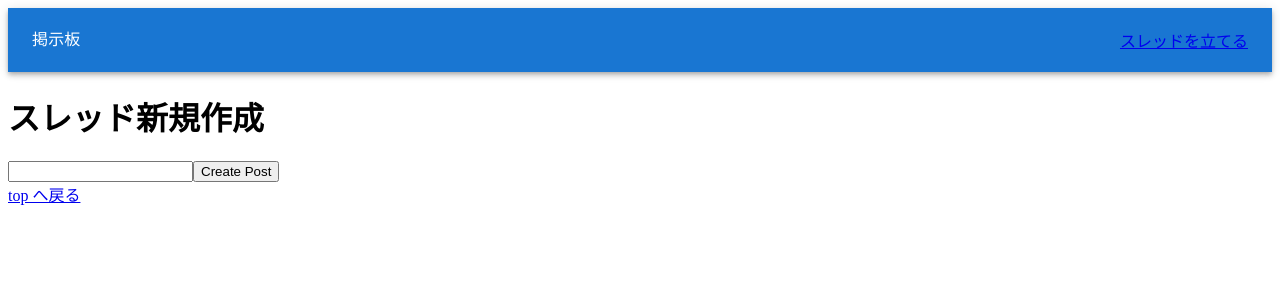
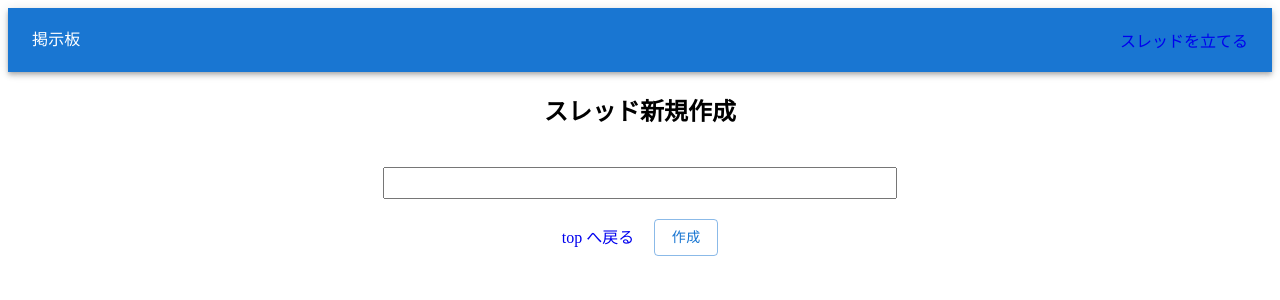
Before and after one commit to ittyi/bulletin-board, a React (Create React App) app: page /thread/new in a window 1280 px wide. Shown: the top 300 px of the page. Built offline with nearby package versions, Linux system fonts and the light colour scheme.

Commit message:
💄 なんちゃってで、スレッド新規作成、スレッド内メッセージ画面のレイアウトを作成

```diff
--- a/src/components/RootThreadList.jsx
+++ b/src/components/RootThreadList.jsx
@@ -14,17 +14,20 @@ export default function RootThreadList() {
 
   return (
     <>
-      <main>
-        <ul>
+      <div className="threadlist-main">
+        <div className="threadlist-all">
+          <h2>新着スレッド</h2>
+          <ul className="threadlist-ul">
             {listThread.map((thread) => (
-            <li key={String(thread.id)}>
+              <li key={String(thread.id)} className="threadlist-li">
                 <Link to={`/thread/${thread.id}`} state={thread.title}>
                   {thread.title}
                 </Link>
               </li>
             ))}
           </ul>
-      </main>
+        </div>
+      </div>
     </>
   );
 }
--- a/src/components/ThreadDetail.jsx
+++ b/src/components/ThreadDetail.jsx
@@ -1,5 +1,6 @@
 import React, { useState, useEffect } from "react";
 import { useParams, useLocation } from "react-router-dom";
+import { Button } from "@mui/material";
 import axios from "axios";
 
 export default function ThreadDetail() {
@@ -19,7 +20,6 @@ export default function ThreadDetail() {
       });
   }, [threadId]);
 
-
   const [post, setPost] = useState("");
   function createThreadMessage() {
     const url =
@@ -33,24 +33,28 @@ export default function ThreadDetail() {
       })
       .then((response) => {
         console.log(response.data);
-        window.location.reload()
+        window.location.reload();
       });
   }
 
   return (
     <>
-      <h2>{useloc.state}</h2>
-      <main>
-        <ul>
-          {listMessage.map((message) => (
-            <li key={String(message.id)}>{message.post}</li>
-          ))}
-        </ul>
-        <div>
-          <input onChange={(event) => setPost(event.target.value)}/>
-          <button onClick={createThreadMessage}>投稿</button>
+      <div className="threaddetail-layout">
+        <h2>{useloc.state}</h2>
+        <div className="threaddetail-main">
+          <ul className="threaddetail-ul">
+            {listMessage.map((message) => (
+              <li key={String(message.id)} className="threaddetail-li">
+                {message.post}
+              </li>
+            ))}
+          </ul>
+          <div className="create-message-form">
+            <input onChange={(event) => setPost(event.target.value)}/>
+            <Button onClick={createThreadMessage}  variant="outlined">投稿</Button>
+          </div>
         </div>
-      </main>
+      </div>
     </>
   );
 }
--- a/src/components/ThreadNew.jsx
+++ b/src/components/ThreadNew.jsx
@@ -1,6 +1,7 @@
 import { useState } from "react";
 import { Link, useNavigate } from "react-router-dom";
 import axios from "axios";
+import { Button } from "@mui/material";
 
 export default function ThreadNew() {
   const navigate = useNavigate();
@@ -19,12 +20,19 @@ export default function ThreadNew() {
 
   return (
     <>
-      <h1>スレッド新規作成</h1>
-      <div>
-        <input value={title} onChange={(event) => setTitle(event.target.value)} />
-        <button onClick={createThread}>Create Post</button>
+      <div className="threadnew-layout">
+        <h2>スレッド新規作成</h2>
+        <div className="threadnew-main">
+          <input
+            value={title}
+            onChange={(event) => setTitle(event.target.value)}
+          />
+          <div className="threadnew-btn">
+            <div><Link to={`/`}>top へ戻る</Link></div>
+            <Button onClick={createThread} variant="outlined">作成</Button>
+          </div>
+        </div>
       </div>
-      <Link to={`/`}>top へ戻る</Link>
     </>
   );
 }
--- a/src/index.css
+++ b/src/index.css
@@ -1,19 +1,137 @@
-/* body {
-  margin: 0;
-  font-family: -apple-system, BlinkMacSystemFont, 'Segoe UI', 'Roboto', 'Oxygen',
-    'Ubuntu', 'Cantarell', 'Fira Sans', 'Droid Sans', 'Helvetica Neue',
-    sans-serif;
-  -webkit-font-smoothing: antialiased;
-  -moz-osx-font-smoothing: grayscale;
+ul {
+  padding-left: 0;
 }
 
-code {
-  font-family: source-code-pro, Menlo, Monaco, Consolas, 'Courier New',
-    monospace;
+li {
+  list-style: none;
 }
- */
 
-.flb-jcsb{
+a {
+  text-decoration: none;
+}
+
+.flb-jcsb {
   display: flex;
   justify-content: space-between;
 }
+
+/* threadlist */
+.threadlist-main {
+  display: flex;
+  justify-content: center;
+}
+
+.threadlist-all {
+  width: 50%;
+  display: flex;
+  justify-content: center;
+  flex-direction: column;
+}
+
+.threadlist-ul .threadlist-li {
+  line-height: 1.5;
+  padding: 0.5em 0 0.5em 1.4em;
+  border-bottom: dashed 1px gray;
+  list-style-type: none !important;
+}
+
+.threadlist-ul .threadlist-li:before {
+  font-family: "Font Awesome 5 Free";
+  content: "\f138"; /*アイコン種類*/
+  position: absolute;
+  left: 0.5em; /*左端からのアイコンまで*/
+  color: #fff; /*アイコン色*/
+}
+
+.threadlist-ul .threadlist-li:last-of-type {
+  border-bottom: none;
+}
+
+.threadlist-ul {
+  display: flex;
+  justify-content: center;
+  flex-direction: column;
+  border: solid 2px gray;
+  padding: 0 0.5em;
+  position: relative;
+}
+
+/* threaddetail */
+.threaddetail-layout {
+  padding-left: 5%;
+  padding-right: 5%;
+}
+
+.threaddetail-main {
+  display: flex;
+  justify-content: space-between;
+}
+
+.threaddetail-ul .threaddetail-li {
+  width: 300px;
+  line-height: 1.5;
+  padding: 0.5em 0 0.5em 1.4em;
+  border-bottom: dashed 1px gray;
+  list-style-type: none !important;
+}
+
+.threaddetail-ul .threaddetail-li:before {
+  font-family: "Font Awesome 5 Free";
+  content: "\f138"; /*アイコン種類*/
+  position: absolute;
+  left: 0.5em; /*左端からのアイコンまで*/
+  color: #fff; /*アイコン色*/
+}
+
+.threaddetail-ul .threaddetail-li:last-of-type {
+  border-bottom: none;
+}
+
+.threaddetail-ul {
+  display: flex;
+  justify-content: center;
+  flex-direction: column;
+  border: solid 2px gray;
+  padding: 0 0.5em;
+  position: relative;
+}
+
+.create-message-form {
+  display: flex;
+  flex-direction: column;
+}
+
+.create-message-form input {
+  margin-top: 20px;
+  margin-bottom: 10px;
+  width: 11em;
+  height: 2em;
+}
+
+/* threadnew */
+.threadnew-layout {
+  display: flex;
+  flex-direction: column;
+  text-align: center;
+}
+
+.threadnew-main input {
+  margin-top: 20px;
+  margin-bottom: 20px;
+  width: 40%;
+  height: 2em;
+}
+
+.threadnew-btn {
+  display: flex;
+  justify-content: center;
+}
+
+.threadnew-btn div{
+  padding-top: 5px;
+  margin-right: 10px;
+}
+
+.threadnew-btn button{
+  margin-left: 10px;
+}
```
Lines whose indentation alone changed are shown as unchanged.
